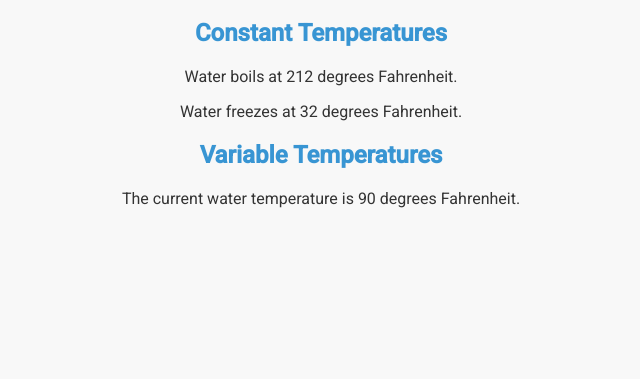
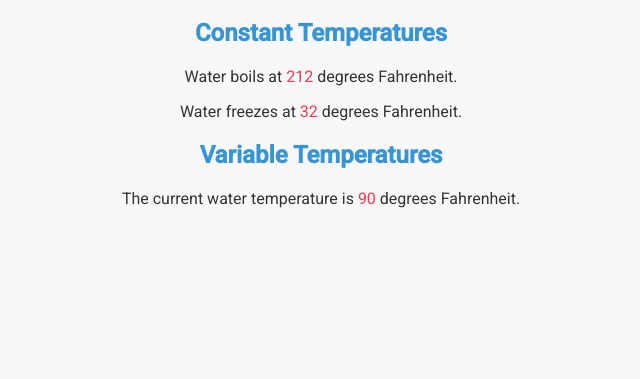
Before and after one commit to OfficialAnjaW/m10-hw10-weigelt-anja, a plain HTML site: page index.html in a window 1280 px wide. Shown: the part 62-441 px from the top of the page, without its empty margins (319-959 px from the left). Drawn offline with Linux system fonts and the light colour scheme.

Commit message:
Add styling to temperature text

```diff
--- a/main.css
+++ b/main.css
@@ -13,6 +13,10 @@ h2 {
   color: #3895d3;
 }
 
+span {
+  color: #ea3c53;
+}
+
 .hide {
   opacity: 0;
 }
```
